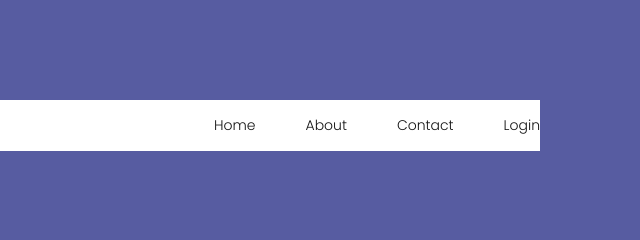
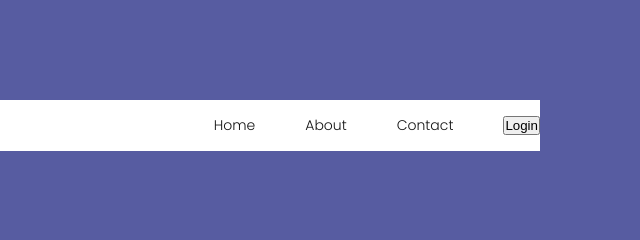
Before and after one commit to masamps/Portifolio, a plain HTML site: page index.html in a window 1280 px wide. Shown: the full height of the page, 640-1280 px from the left. Drawn offline with Linux system fonts and the light colour scheme.

Commit message:
Adição botão login

```diff
--- a/index.html
+++ b/index.html
@@ -17,7 +17,7 @@
             <li><a href="#">Home</a></li>
             <li><a href="#">About</a></li>
             <li><a href="#">Contact</a></li>
-            <li><a href="#">Login</a></li>
+            <li><button class="button">Login</button></li>
           </ul>
         </div>
       </nav>
```
